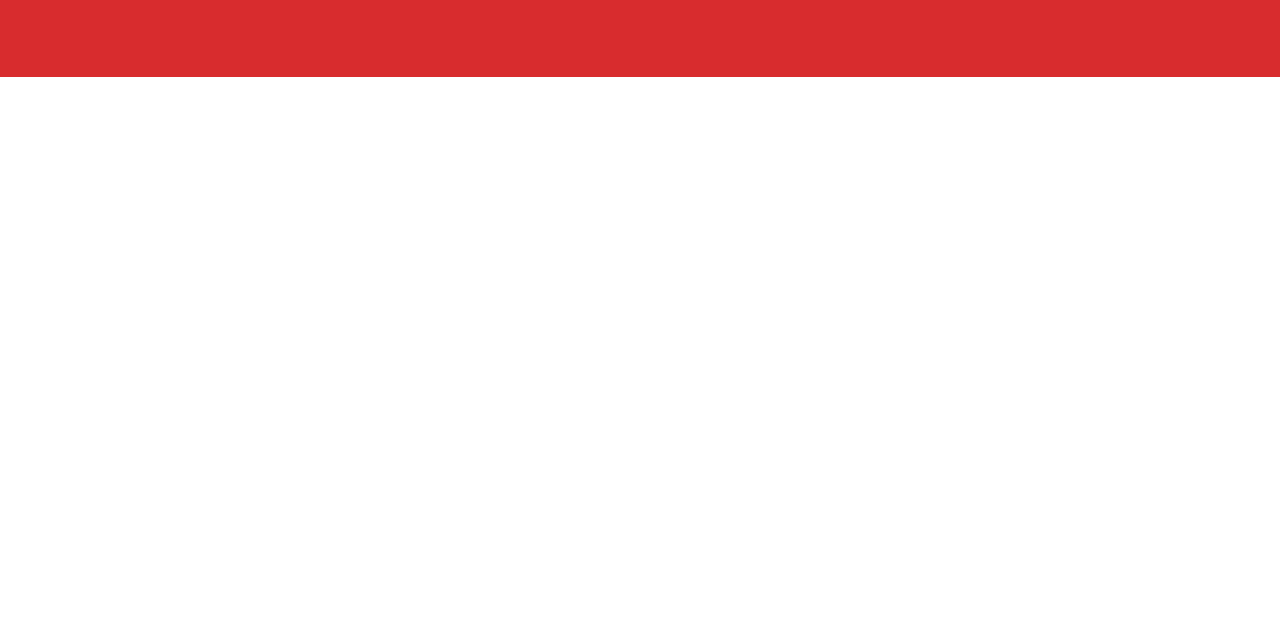
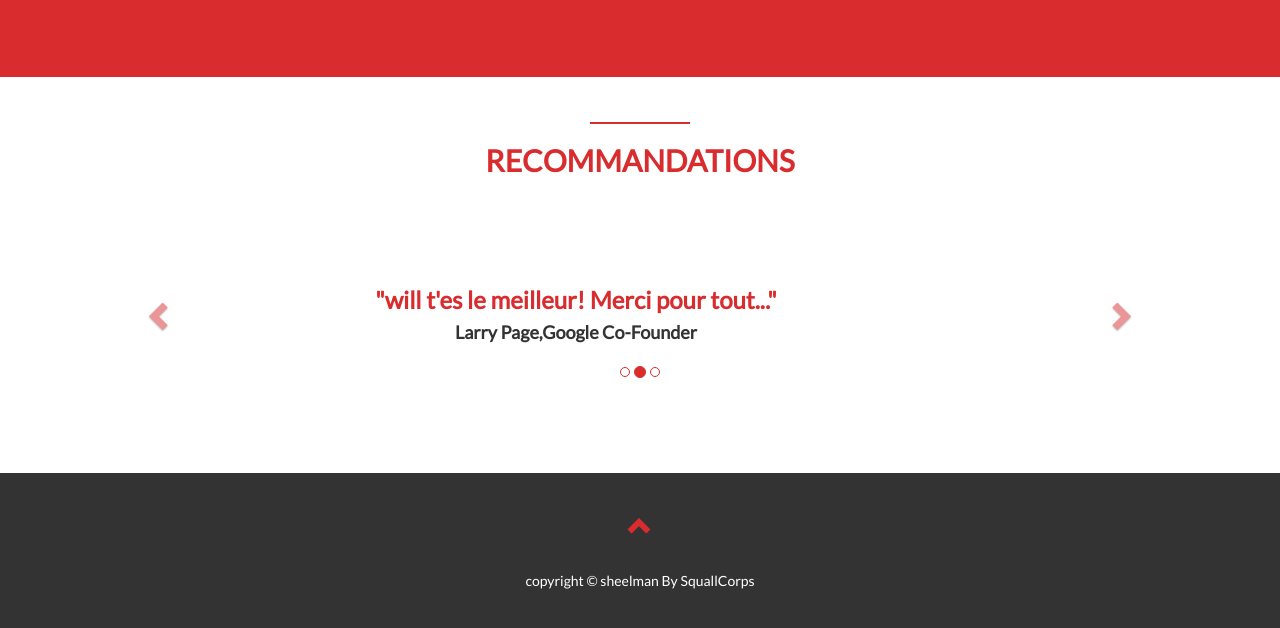
Before and after one commit to sheelman/site-cv, a plain HTML site: page index.html in a window 1280 px wide. Shown: the part 3396-4024 px from the top of the page. Before the commit the page ends 3473 px from the top, so only its background shows below. Drawn offline with nearby package versions, Linux system fonts and the light colour scheme.

Commit message:
les 2 dernière section
Voila le CV est fini il faut que je le remplisse avec mes infos il serai bien d'avoir un menu je vais le rajouter.

```diff
--- a/css/style.css
+++ b/css/style.css
@@ -286,3 +286,62 @@ section .heading h2{
     filter: none;
     -webkit-filter: none;
 }
+
+/*  recommendations  */
+
+#recommandations{
+    background: #fff;
+}
+
+#recommandations .heading h2{
+    color: #d82c2e;
+}
+
+.carousel-control.left, .carousel-control.right{
+    background-image: none;
+    color: #d82c2e;
+}
+
+.carousel-indicators{
+    bottom: 0px;
+}
+
+.carousel-indicators li{
+    border-color: #d82c2e;
+}
+
+.carousel-indicators li.active{
+    background-color: #d82c2e;
+}
+
+#myCarousel .item{
+    padding: 40px 30px;
+}
+
+#myCarousel .item h3{
+    color: #d82c2e;
+    font-size: italic;
+}
+
+/*  footer  */
+
+footer{
+    background: #333;
+    padding: 20px 0px 40px;
+}
+
+footer .glyphicon{
+    font-size: 25px;
+    margin: 20px;
+    color: #d82c2e;
+    height: 30px;
+}
+
+footer .glyphicon:hover{
+    font-size: 27px;
+}
+
+footer h5{
+    color: #fff;
+    font-weight: normal;
+}
--- a/index.html
+++ b/index.html
@@ -181,5 +181,48 @@
                 </div>
             </div>
         </section>
+<!--recommandation--------------------------------------------------------------------------------->
+        <section id="recommandations">
+            <div class="container">
+                <div class="red-divider"></div>
+                <div class="heading">
+                    <h2>Recommandations</h2>
+                </div>
+                <div id="myCarousel" class="carousel slide text-center" data-ride="carousel">
+                    <ol class="carousel-indicators">
+                        <li data-target="#myCarousel" data-slide-to="0" class="active"></li>
+                        <li data-target="#myCarousel" data-slide-to="1"></li>
+                        <li data-target="#myCarousel" data-slide-to="2"></li>
+                    </ol>
+                    <div class="carousel-inner" role="listbox">
+                        <div class="item active">
+                            <h3>"will t'es le meilleur! Merci pour tout..."</h3>
+                            <h4>Larry Page,Google Co-Founder</h4>
+                        </div>
+                        <div class="item">
+                            <h3>"Merci will de m'avoir appris à coder... Tout ça c'est grâce à toi!"</h3>
+                            <h4>Mark Zuckerberg, Facebook Founder and CEO</h4>
+                        </div>
+                        <div class="item">
+                            <h3>"L'esprit le plus créatif que j'ai vu de toute ma vie..."</h3>
+                            <h4>Jack Dorsey, Twitter Founder and CEO</h4>
+                        </div>
+                    </div>
+                    <a class="left carousel-control" href="#myCarousel" data-slide="prev" role="button">
+                       <span class="glyphicon glyphicon-chevron-left"></span>
+                    </a>
+                     <a class="right carousel-control" href="#myCarousel" data-slide="next" role="button">
+                       <span class="glyphicon glyphicon-chevron-right"></span>
+                    </a>
+                </div>
+            </div>
+        </section>
+<!--footer---------------------------------------------------------------------------------------->
+        <footer class="text-center">
+            <a href="#about">
+                <span class="glyphicon glyphicon-chevron-up"></span>
+            </a>
+            <h5>copyright © sheelman By SquallCorps</h5>
+        </footer>
     </body>
 </html>
```
Also changed, not shown: 1 other file.
